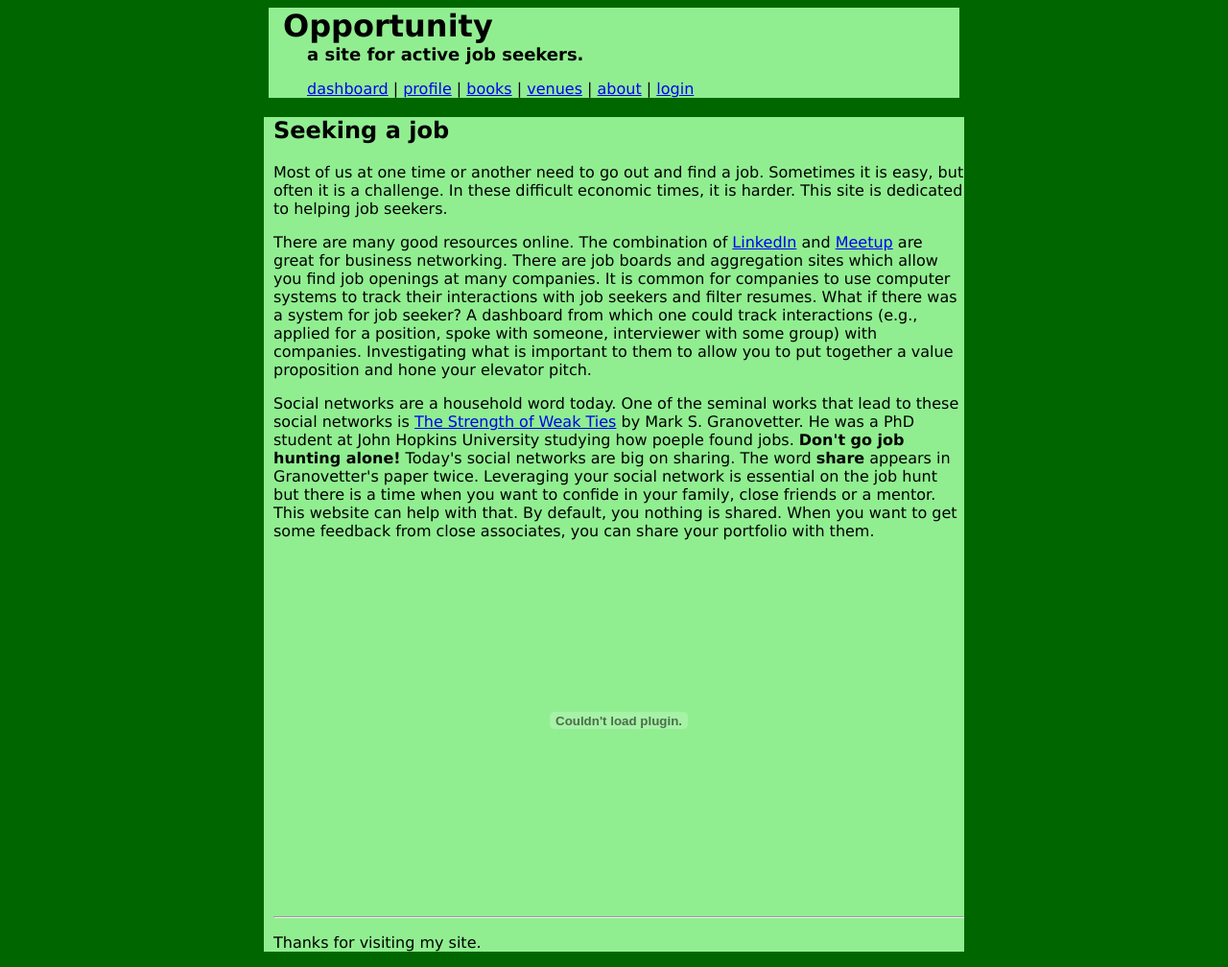
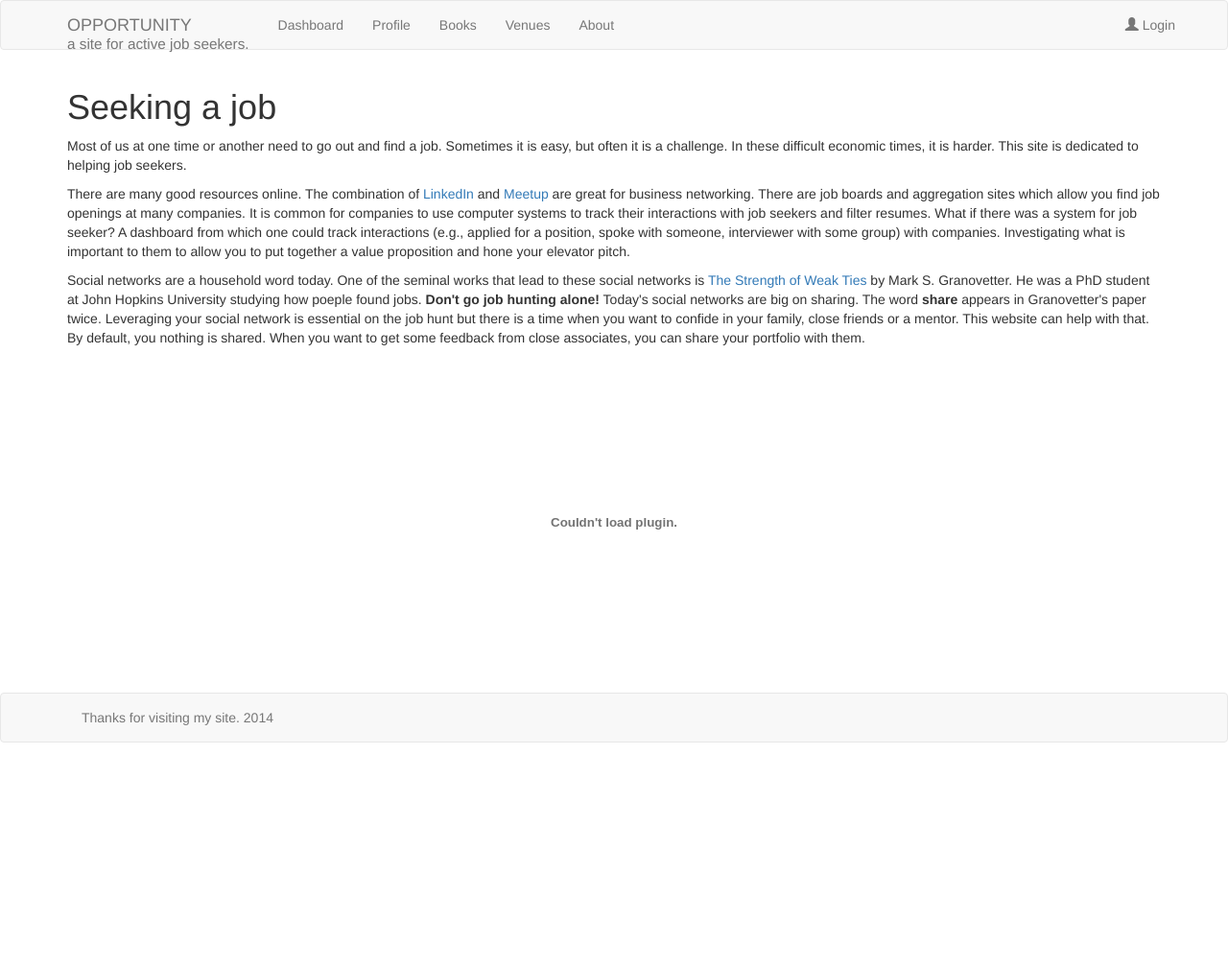
Before and after one commit to oshko/opportunity, a Django app: page / in a window 1280 px wide. Shown: the whole page at 96% size. After the commit the page ends 774 px from the top, so only its background shows below. Run offline with Django 3.2, Linux system fonts and the light colour scheme; some libraries are stand-ins or nearby versions.

Commit message:
Bootstrap 3 added, and Base.html file adjusted for Bootstrap

```diff
--- a/opportunity/settings/base.py
+++ b/opportunity/settings/base.py
@@ -7,9 +7,9 @@
 # DJANGO - Make this unique, and don't share it with anybody.
 SECRET_KEY = os.environ['DJANGO_SECRET_KEY']
 
-AWS_SECRET_ACCESS_KEY = os.environ['AWS_SECRET_ACCESS_KEY']
-AWS_ACCESS_KEY_ID = os.environ['AWS_ACCESS_KEY_ID']
-AWS_STORAGE_BUCKET_NAME = os.environ['AWS_STORAGE_BUCKET_NAME']
+# AWS_SECRET_ACCESS_KEY = os.environ['AWS_SECRET_ACCESS_KEY']
+# AWS_ACCESS_KEY_ID = os.environ['AWS_ACCESS_KEY_ID']
+# AWS_STORAGE_BUCKET_NAME = os.environ['AWS_STORAGE_BUCKET_NAME']
 
 DEBUG = False
 TEMPLATE_DEBUG = DEBUG
--- a/opportunity/templates/base.html
+++ b/opportunity/templates/base.html
@@ -3,15 +3,22 @@
 <html lang="en">
 	<head>
 		<meta charset="utf-8" />
+
+
+	<!-- Bootstrap 3.1.1 compiled and minified CSS -->
+	<link rel="stylesheet" href="//netdna.bootstrapcdn.com/bootstrap/3.1.1/css/bootstrap.min.css">
+
+	<!-- Customize default CSS, Mostly override Boottraps CSS -->
+	<link rel="stylesheet" href="{{ STATIC_URL }}css/custom.css" />
+
+	<!--
 	<link rel="stylesheet" href="{{ STATIC_URL }}css/index.css" />
         <link rel="stylesheet" href="http://ajax.googleapis.com/ajax/libs/jqueryui/1.9.2/themes/base/jquery-ui.css" />
 	<link rel="stylesheet" href="{{ STATIC_URL }}css/sunny/jquery-ui-1.10.3.custom.min.css" />
+	<script src="{{ STATIC_URL }}js/jquery-ui-1.10.3.custom.min.js"></script>
+	-->
 
-        <script src="https://ajax.googleapis.com/ajax/libs/jquery/1.8.3/jquery.min.js"></script>
-        <script src="https://ajax.googleapis.com/ajax/libs/jqueryui/1.9.2/jquery-ui.min.js"></script>
-	 <script src="{{ STATIC_URL }}js/jquery-ui-1.10.3.custom.min.js"></script>
-        <script src="{{ STATIC_URL }}js/connectivity.js"></script>
-        <script src="{{ STATIC_URL }}js/utilities.js"> </script>
+
 
         {% block page_specific_js %}
 
@@ -20,38 +27,52 @@
 		<title>{% trans "Opportunity" %}</title>
 	</head>
 	<body>
-		<header>
-			<hgroup>
-				<h1>{% trans "Opportunity" %}</h1>
-				<h2>{% trans "a site for active job seekers." %}</h2>
-				<nav>
-					<ul>
+		<header class="navbar navbar-default" role="navigation">
+			<nav class="container">
+				<a href="/about/" class="navbar-brand">
+					<div>{% trans "OPPORTUNITY" %}</div>
+					<div class="small text-muted">{% trans "a site for active job seekers." %}</div>
+				</a>
+				<ul class="nav navbar-nav">
 				    	{% if user.get_profile.is_upglo_staff %}
-                        <li><a href="/coordinator/">{% trans "dashboard" %}</a></li> |
+				        <li><a href="/coordinator/">{% trans "Dashboard" %}</a></li>
 				    	{% else %}
-						<li><a href="/dashboard/">{% trans "dashboard" %}</a></li> |
-                        <li><a href="/profile/">{% trans "profile" %}</a></li> |
+					<li><a href="/dashboard/">{% trans "Dashboard" %}</a></li>
+				        <li><a href="/profile/">{% trans "Profile" %}</a></li>
 				   	{% endif %}
-						<li><a href="/books/">{% trans "books" %}</a></li> |
-						<li><a href="/venues/">{% trans "venues" %}</a></li> |
-						<li><a href="/about/">{% trans "about" %}</a></li> |
+					<li><a href="/books/">{% trans "Books" %}</a></li>
+					<li><a href="/venues/">{% trans "Venues" %}</a></li>
+					<li><a class="active" href="/about/">{% trans "About" %}</a></li>
+				</ul>
+				<ul class="nav navbar-nav navbar-right">
 					{% if user.is_authenticated %}
-						<li>{{ user.username }} (<a href="/logout/">{% trans "logout" %}</a>)</li>
+					<li><p class="navbar-text"><span class="glyphicon glyphicon-user"></span>  {{ user.username }}  |  <a class="navbar-link" href="/logout/">{% trans "logout" %}</a></p></li>
 					{% else %}
-						<li><a href="/login/">{% trans "login" %}</a></li>
+					<li><a class="navbar-right" href="/login/"><span class="glyphicon glyphicon-user"></span>  {% trans "Login" %}</a></li>
 					{% endif %}
 				</ul>
 			</nav>
-			</hgroup>
 		</header>
-		<section>
+
+		<section class="container">
 			{% block content %}
 			{% endblock %}
+
+		</section>
+		<footer class="navbar navbar-default">
+			<div class ="container">
 			{% block footer %}
-		<br/>
-        <hr/>
-		<p>{% trans "Thanks for visiting my site." %}</p>
+			<p class="navbar-text">{% trans "Thanks for visiting my site. 2014" %}</p>
 			{% endblock %}
-		</section>
+			<div>
+		</footer>
+
+		<!-- JQuery min javascript file -->
+		<script src="https://ajax.googleapis.com/ajax/libs/jquery/1.8.3/jquery.min.js"></script>
+
+		<script src="{{ STATIC_URL }}js/connectivity.js"></script>
+        	<script src="{{ STATIC_URL }}js/utilities.js"> </script>
+		<!-- Bootstrap 3.1.1 compiled and minified JavaScript -->
+		<script src="//netdna.bootstrapcdn.com/bootstrap/3.1.1/js/bootstrap.min.js"></script>
 	</body>
 </html>
```
Lines whose indentation alone changed are shown as unchanged.
